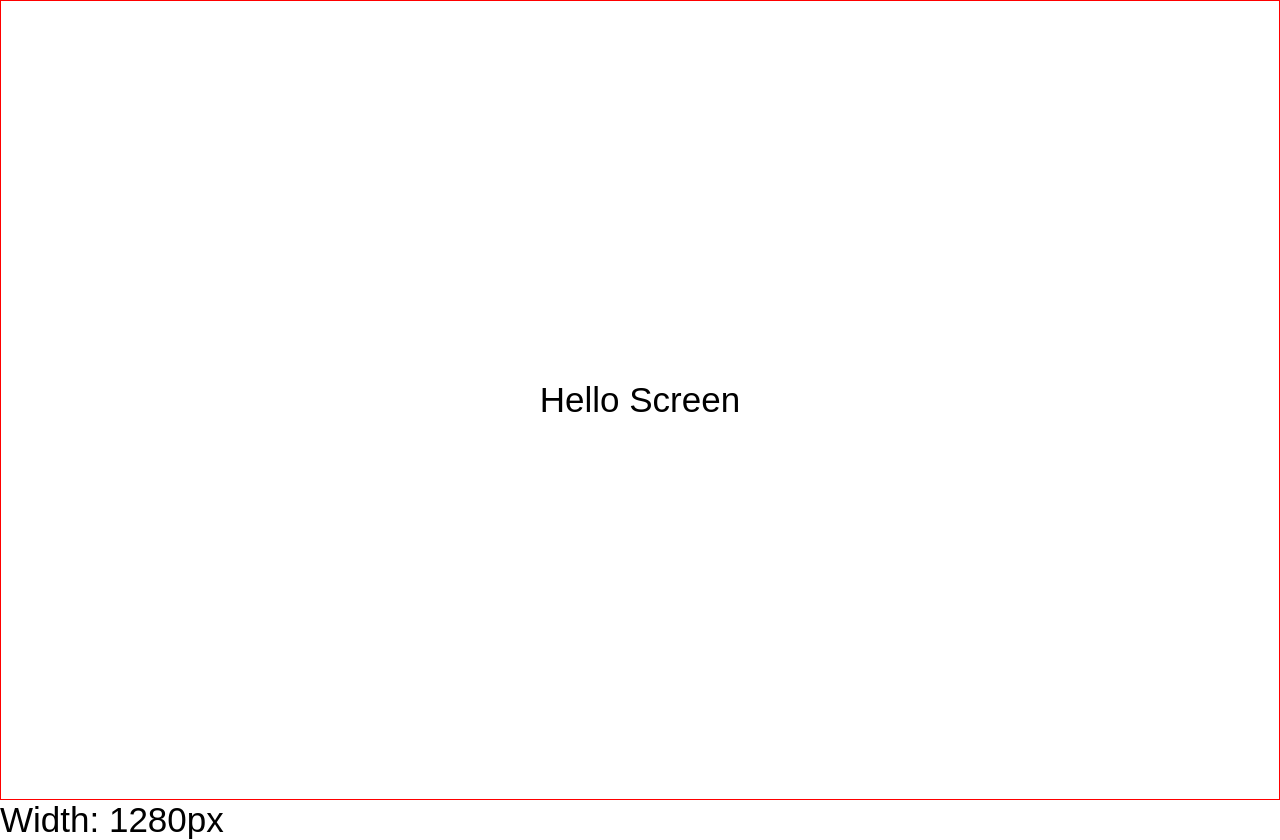
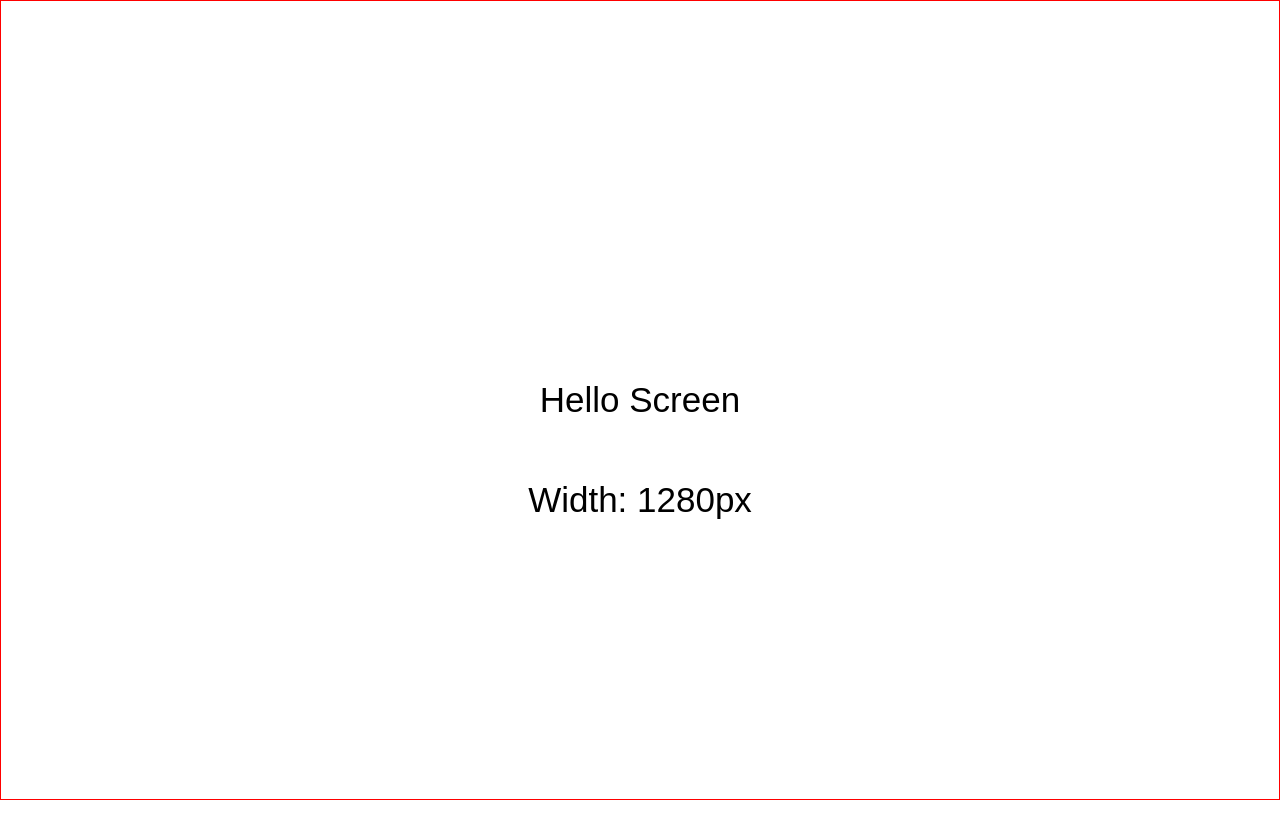
Before and after one commit to lucasjstn/Media-queries-practice, a plain HTML site: page index.html in a window 1280 px wide. After the commit the page ends 800 px from the top, so only its background shows below. Drawn offline with Linux system fonts and the light colour scheme.

Commit message:
translating and positioning using transform

```diff
--- a/style.scss
+++ b/style.scss
@@ -24,4 +24,10 @@
 
 }
 
-#size {}
+#size {
+    position: absolute;
+    left: 50%;
+    top: 60%;
+    transform: translate(-50%);
+    font-size: 35px;
+}
```
Also changed, not shown: style.css, 2 other files.
